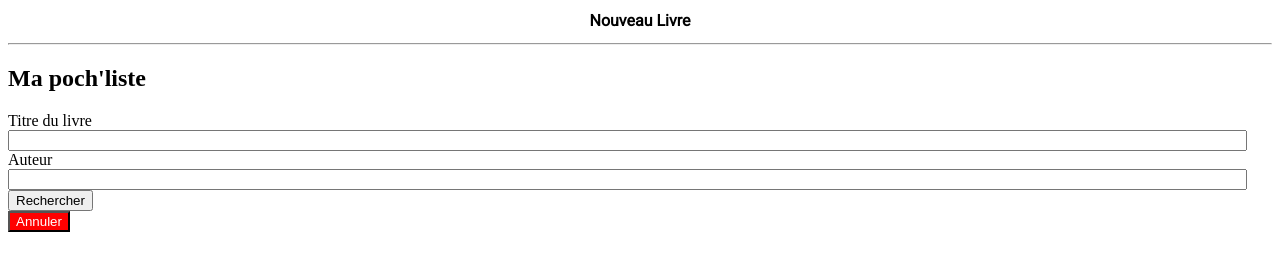
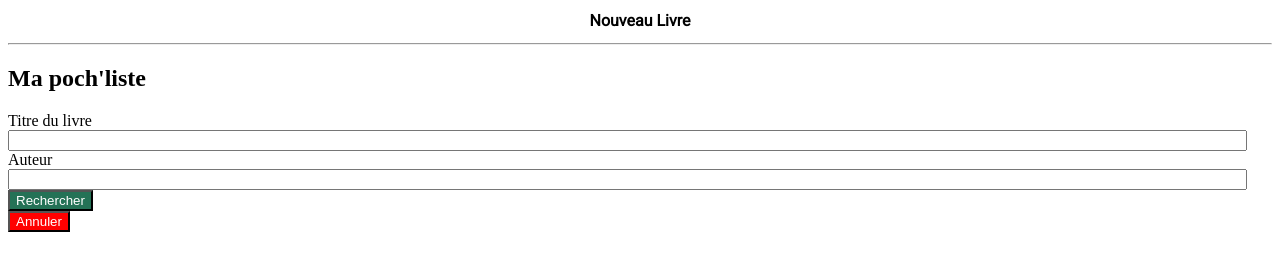
Before and after one commit to Azeil13/jacobi-hilde-projet-6, a plain HTML site: page pochLib/index.html in a window 1280 px wide. Both pictures are taken after a click on the button "Ajouter un livre". Shown: the part 166-436 px from the top of the page. Drawn offline with Linux system fonts and the light colour scheme.

Commit message:
Commit 6 - add class "btn_search" for button with content “ rechercher” in javascript + add it into SCSS ( button background color green + white text) - build 27, july 2023

```diff
--- a/pochLib/css/sass/style.scss/style.scss
+++ b/pochLib/css/sass/style.scss/style.scss
@@ -27,6 +27,11 @@
 
 }
 
+
+.btn_search {
+  background-color:#247256; /* Set background color to green */
+  color: white;
+}
 
 
 .btn_cancel {/* adds class "btn_cancel"*/
--- a/pochLib/js/initializePage.js
+++ b/pochLib/js/initializePage.js
@@ -10,10 +10,11 @@ function initializePage() {
   parentNodeHr.insertBefore(addButton,hr);  // inserts the addButton element ( that is the button with the text  "Ajouter un livre") before the hr element within the parentNodeHr. => so  addButton will be positioned just before the horizontal rule (<hr>).
 }
 
+
 // Function to show the search form
 function showSearchForm() {
   const addButton = document.getElementById("buttonAddBook"); // get button by id with content "Ajouter un livre"
-  addButton.remove();  // remove button with content " Ajouter un livre"
+  addButton.remove();  // remove button with content " Ajouter un livre" from form
 
   // Implement your code to show the search form here
   // This function will be called when the "Add book" button is clicked
@@ -44,7 +45,7 @@ function showSearchForm() {
 
     const searchButton = document.createElement("button");
     searchButton.textContent = "Rechercher";
-
+    searchButton.classList.add("btn_search"); // add  class "btn_search" to addButton element (the button with the text  "Rechercher".)
 
     const cancelButton = document.createElement("button");
     cancelButton.textContent = "Annuler";
```
Also changed, not shown: pochLib/css/sass/style.scss/style.css, 1 other file.
